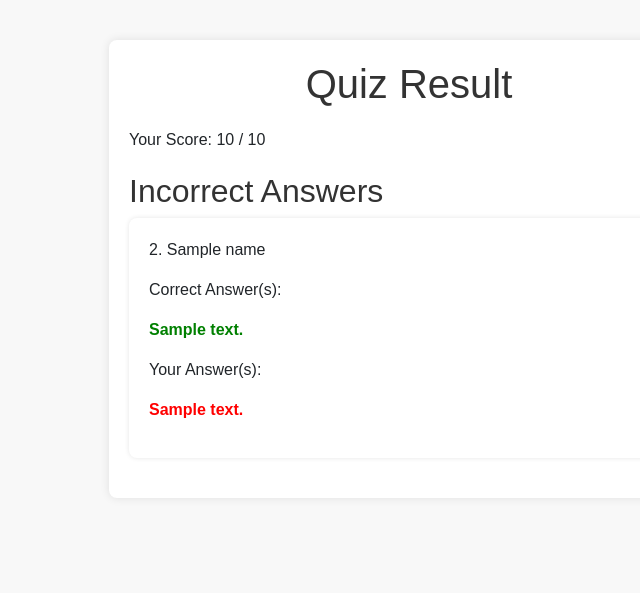
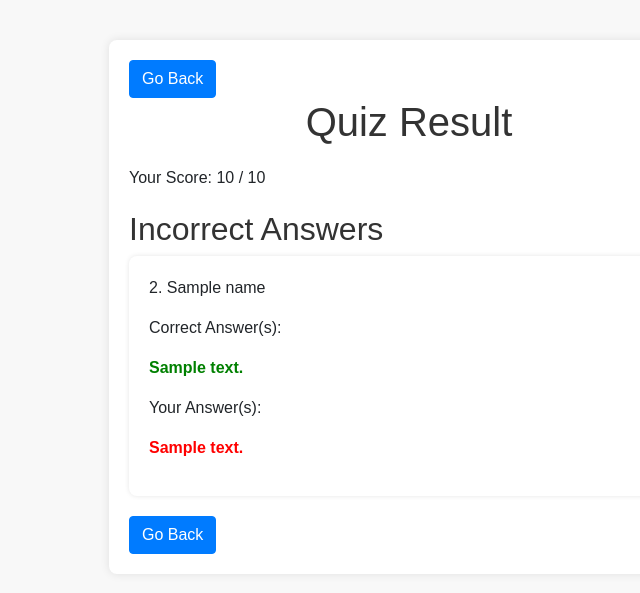
Before and after one commit to Z-odiaq/AWS-Certified-Cloud-Practitioner-CLF-C01-Practice-Tests-Web-App, a Flask app: template templates/result.html in a window 1280 px wide. Shown: the top 593 px of the page, without its empty margins (231-871 px from the left). Run offline with Flask 3, Linux system fonts and the light colour scheme; the template is opened without the code that fills it: most values are stand-ins (such as "Sample title", 1, 10 or a date in 2020); some libraries are stand-ins or nearby versions.

Commit message:
Added "Back" button in the results page

```diff
--- a/templates/result.html
+++ b/templates/result.html
@@ -64,6 +64,8 @@
 
 <body>
     <div class="container">
+        <a class="btn btn-primary" href="{{ url_for('index') }}">Go Back</a>
+
         <h1>Quiz Result</h1>
         <p>Your Score: {{ score }} / {{ total }}</p>
 
@@ -94,6 +96,8 @@
             {% endfor %}
         </ul>
         {% endif %}
+        <a class="btn btn-primary" href="{{ url_for('index') }}">Go Back</a>
+
     </div>
 
     <!-- Add Bootstrap JS and Popper.js CDN links -->
```
